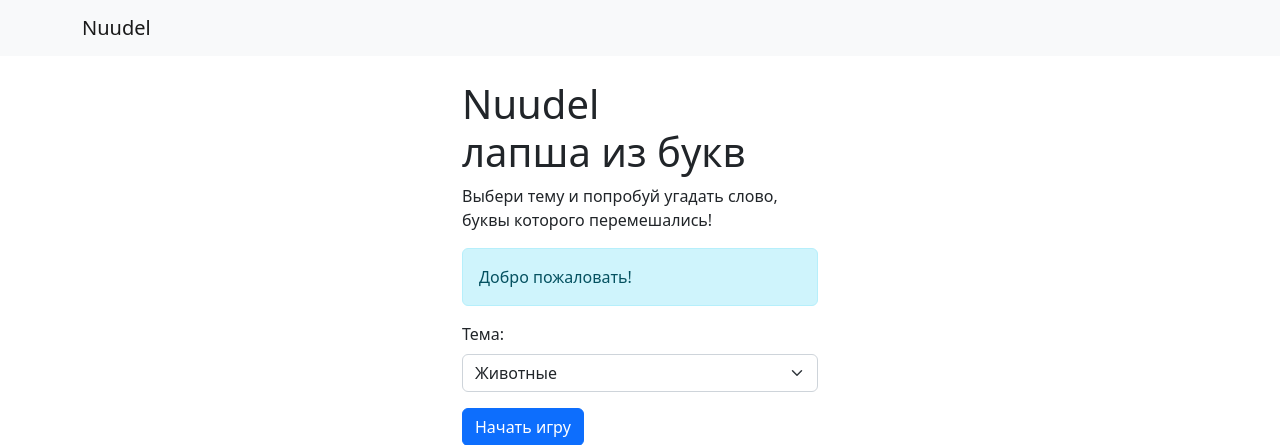
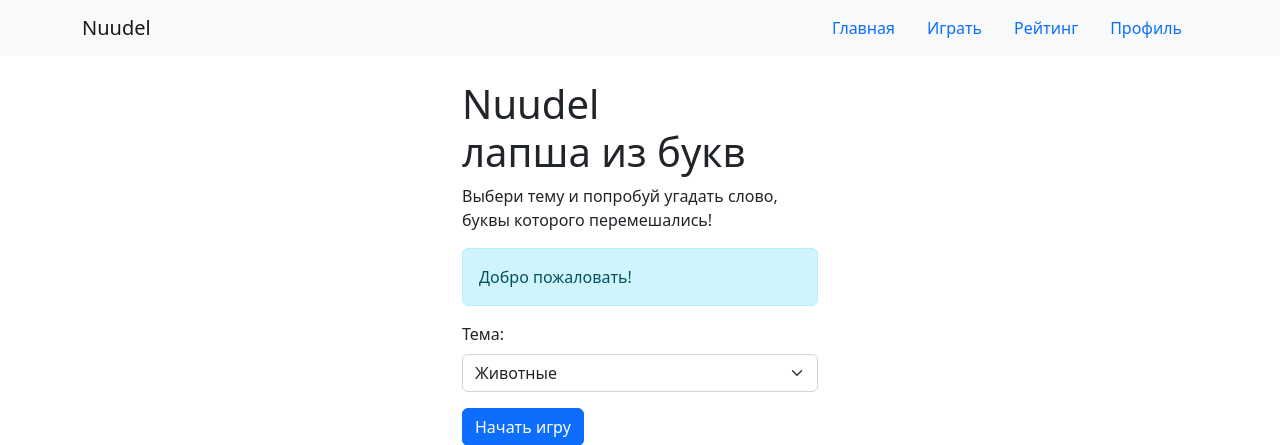
Before and after one commit to tvme/buchstaben-nudeln-ersan, a Flask app: page / in a window 1280 px wide. Shown: the top 445 px of the page. Run offline with Flask 3, Linux system fonts and the light colour scheme; some libraries are stand-ins or nearby versions.

Commit message:
добавление сылок в шапку

```diff
--- a/app/templates/base.html
+++ b/app/templates/base.html
@@ -10,6 +10,12 @@
   <nav class="navbar navbar-expand-lg navbar-light bg-light mb-4">
     <div class="container">
       <a class="navbar-brand" href="/">Nuudel</a>
+      <ul class="nav nav-pills">
+        <li class="nav-item"><a class="nav-link" href="/">Главная</a></li>
+        <li class="nav-item"><a class="nav-link" href="/play">Играть</a></li>
+        <li class="nav-item"><a class="nav-link" href="/rating">Рейтинг</a></li>
+        <li class="nav-item"><a class="nav-link" href="/user">Профиль</a></li>
+      </ul>
     </div>
   </nav>
 
```
